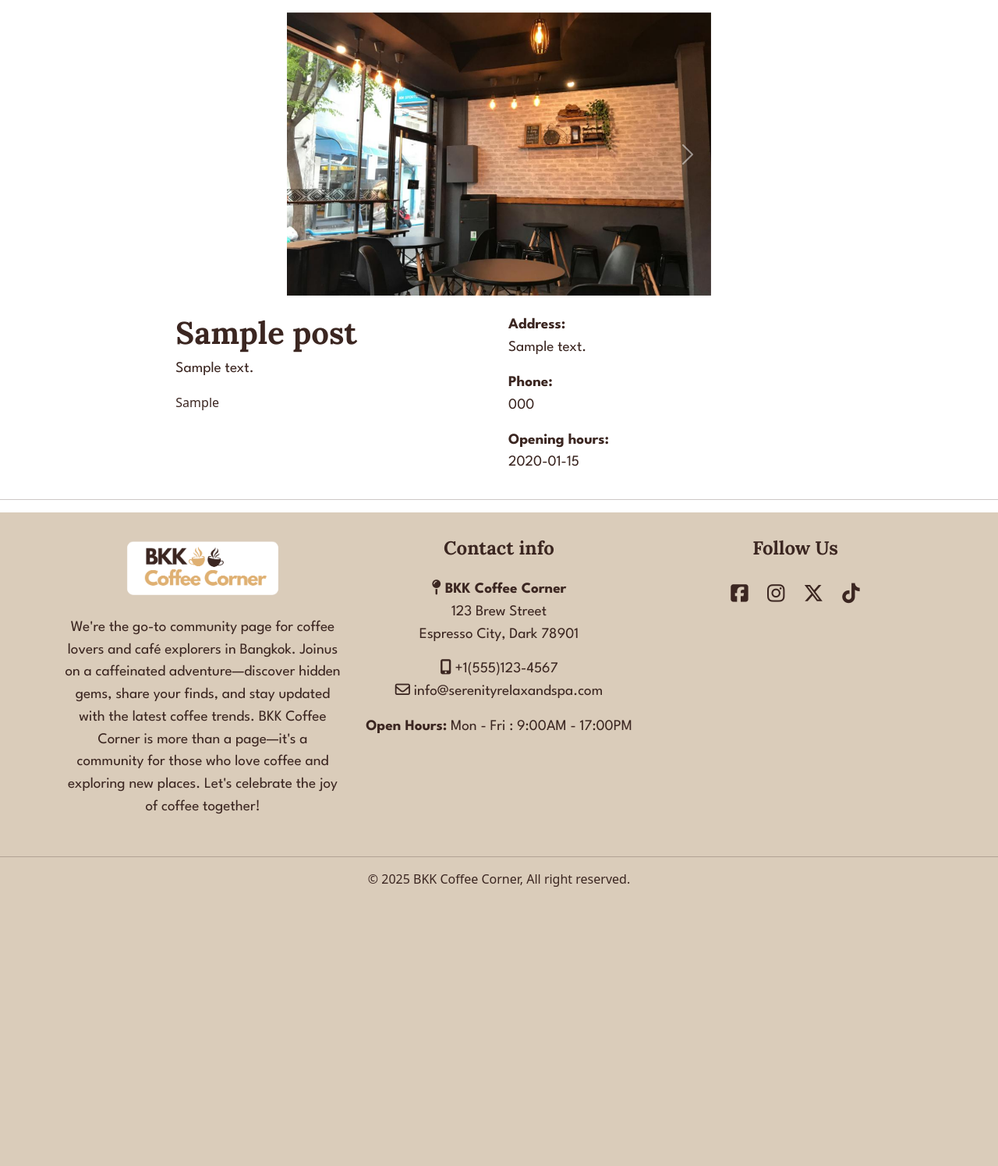
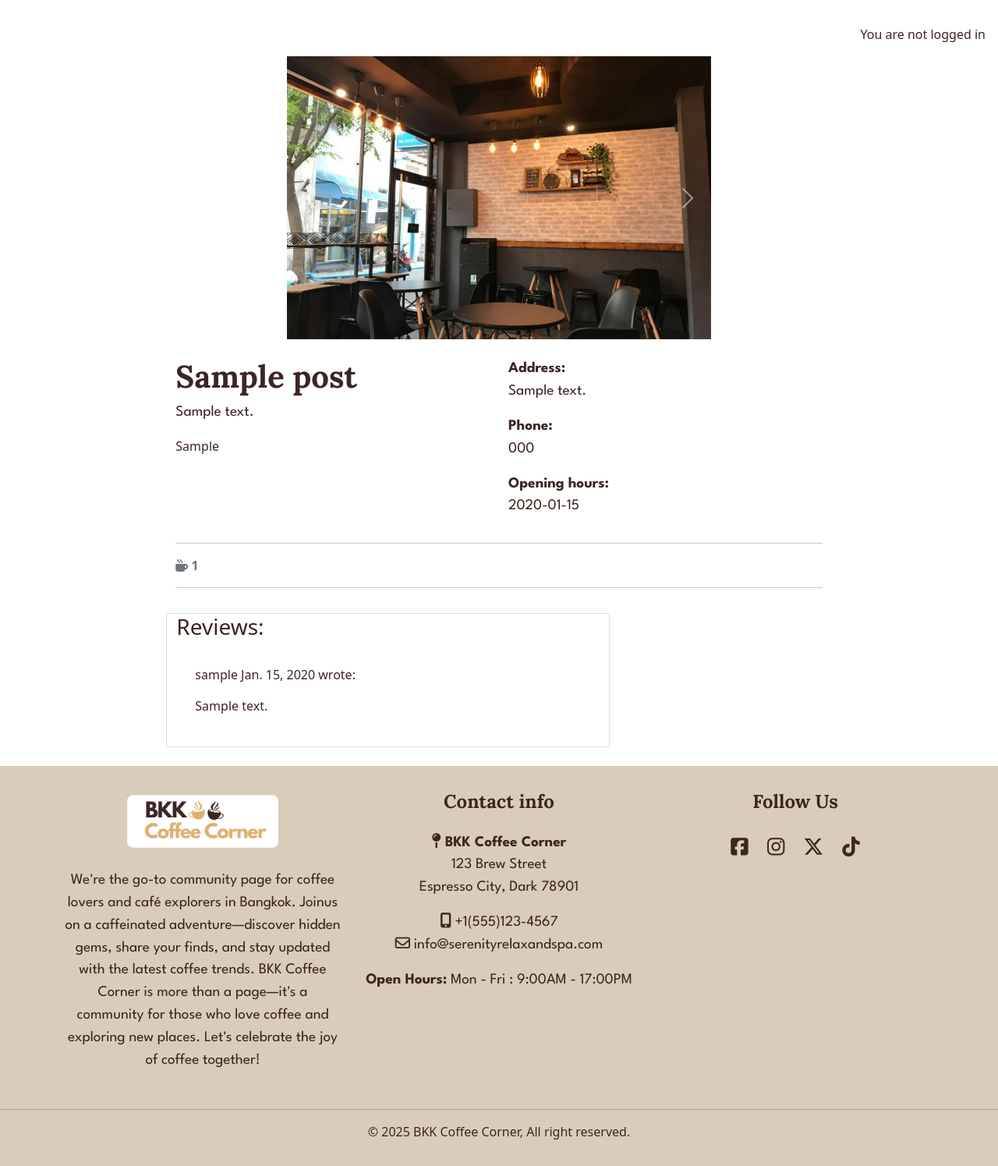
Before and after one commit to Chatlada-Nina/BKK-Coffee-Corner, a Django app: a page that uses templates/base.html in a window 1280 px wide. Shown: the part 104-1599 px from the top of the page at 78% size. Before the commit the page ends 1241 px from the top, so only its background shows below. Run offline with Django 4.2, Linux system fonts and the light colour scheme; tables that the repository leaves empty hold one stand-in row (values such as "Sample post"); some libraries are stand-ins or nearby versions.

Commit message:
Display reviews on the site

```diff
--- a/home/templates/home/post_detail.html
+++ b/home/templates/home/post_detail.html
@@ -46,6 +46,46 @@
             <p class="post-opentime sub-text"><strong>Opening hours: </strong><br>{{ post.opentime }}</p>
         </div>
     </div>
-</div> <hr>
+<hr>
+
+ <!-- Displaying count of comments -->
+ <div class="row">
+  <div class="col-12">
+    <strong class="text-secondary">
+      <i class="fa-solid fa-mug-hot"></i> {{ review_count }}
+    </strong>
+  </div>
+  <div class="col-12">
+    <hr>
+  </div>
+</div>
+
+<!-- Displaying reviews -->
+<div class="row">
+  <div class="col-md-8 card mb-4  mt-3 ">
+    <h3>Reviews:</h3>
+    <div class="card-body">
+      <!-- We want a for loop inside the empty control tags
+        to iterate through each comment in comments -->
+      {% for review in reviews %}
+      <div class="p-2 reviews
+        {% if review.author == user %}
+        faded{% endif %}">
+        <p class="font-weight-bold">
+          {{ review.author }}
+          <span class="font-weight-normal">
+            {{ review.created_on }}
+          </span> wrote:
+        </p>
+        <div id="review{{ review.id }}">
+          {{ review.body | linebreaks }}
+        </div>
+      </div>
+      <!-- Our for loop ends here -->
+      {% endfor %}
+    </div>
+  </div>
+</div>
+</div>
 
 {% endblock %}
--- a/home/views.py
+++ b/home/views.py
@@ -26,8 +26,14 @@ def post_detail(request, slug):
 
     queryset = Post.objects.filter(status=1)
     post = get_object_or_404(queryset, slug=slug)
+    reviews = post.reviews.all().order_by("-created_on")
+    review_count = post.reviews.count()
 
     return render(request,
         "home/post_detail.html",
-        {"post": post},
+        {
+            "post": post,
+            "reviews": reviews,
+            "review_count": review_count,
+        },
     )
--- a/templates/base.html
+++ b/templates/base.html
@@ -93,6 +93,12 @@
 
     <main class="flex-shrink-0 main-bg">
 
+        {% if user.is_authenticated %}
+        <p class="text-end m-3">You are logged in as {{ user }}</p>
+        {% else %}
+        <p class="text-end m-3">You are not logged in</p>
+        {% endif %}
+
         {% block content %}
         <!-- Content Goes here -->
         {% endblock %}
```
